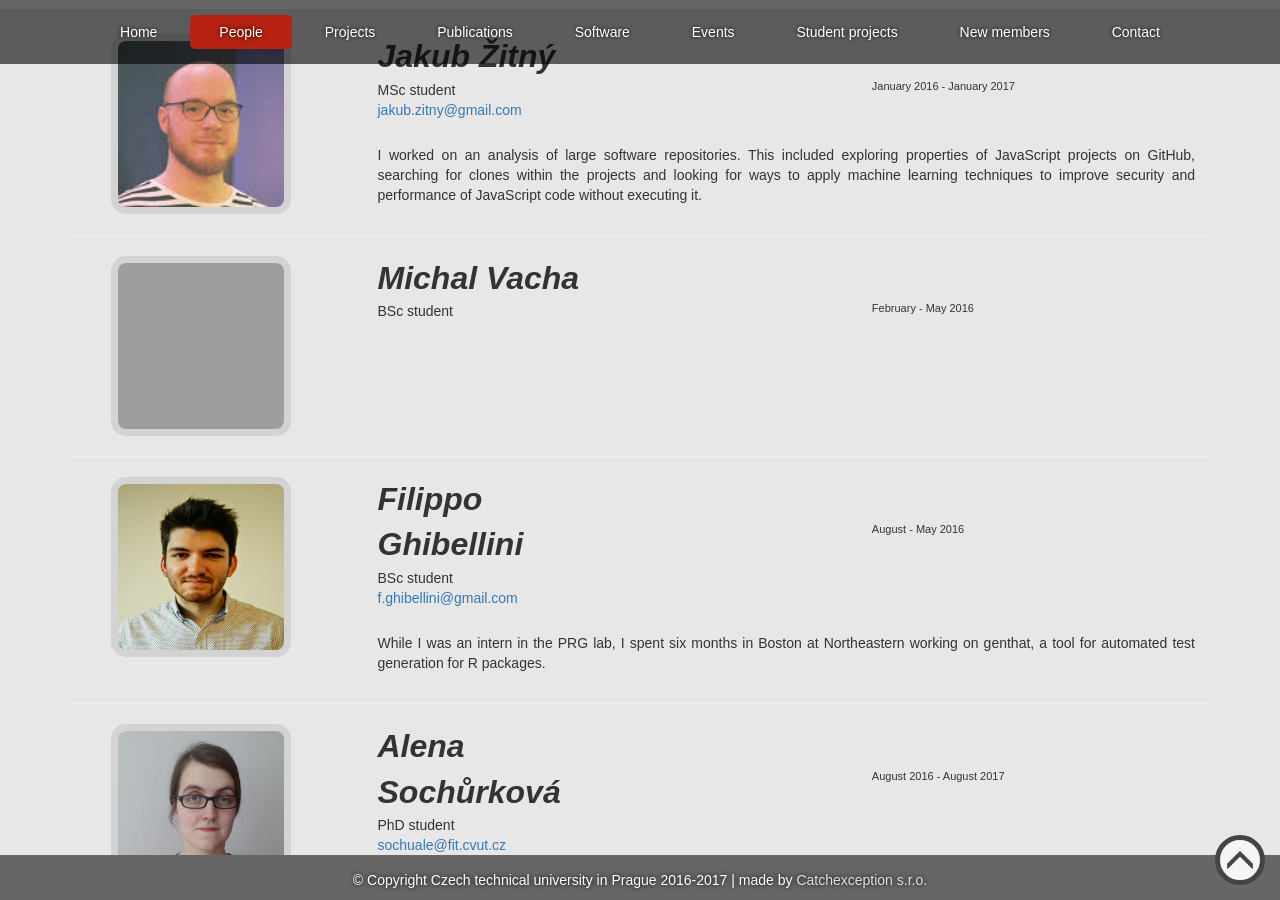
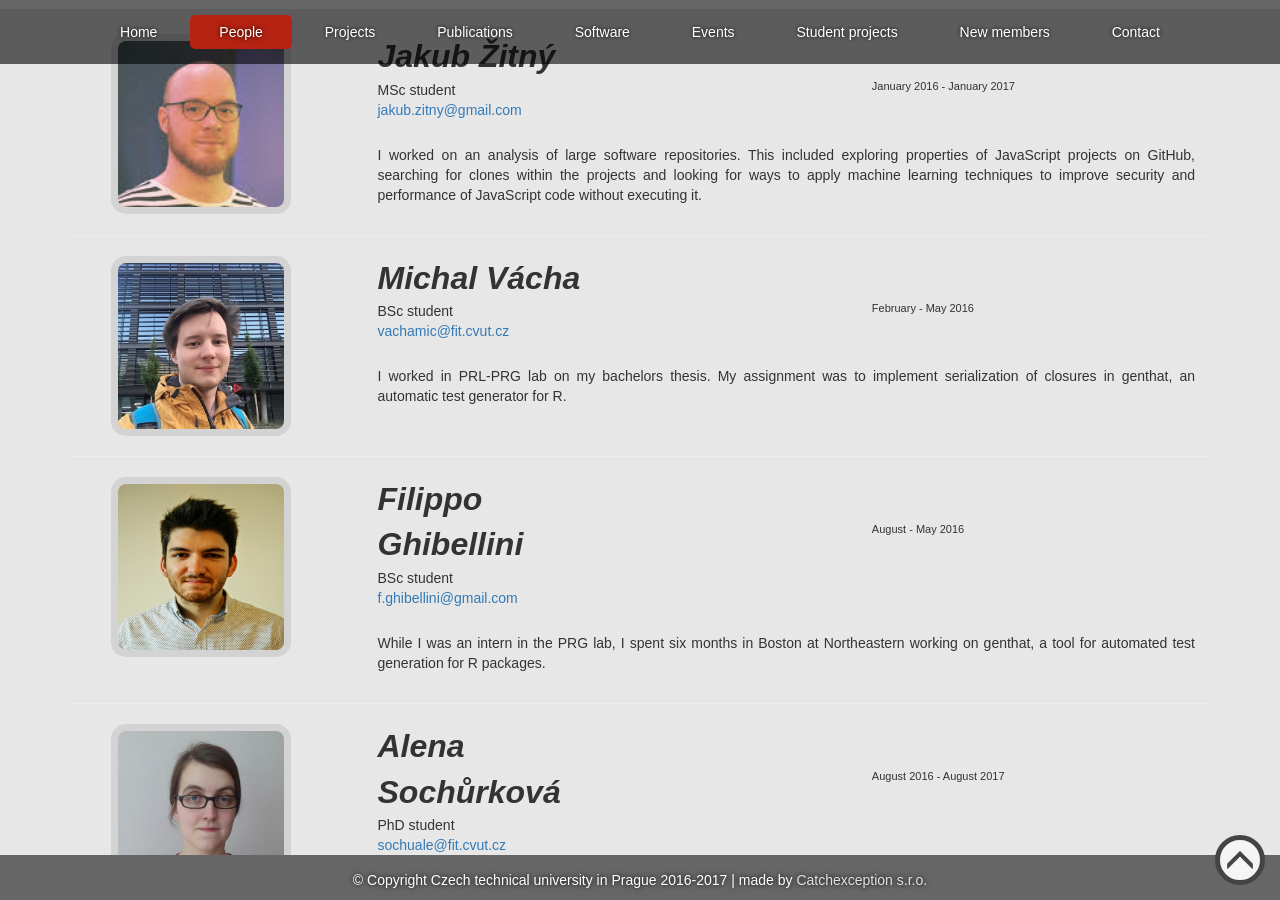
Before and after one commit to PRL-PRG/prl-prg.github.io, a Jekyll site: the page built from people.md, in a window 1280 px wide and 900 px high, scrolled down 2157 px. Built offline with Jekyll 4.4.1, drawn with Linux system fonts in a browser that asks for light colours; grey boxes are pictures that could not be loaded.

Commit message:
Updated Michal's profile

```diff
--- a/people.md
+++ b/people.md
@@ -81,10 +81,13 @@ people:
     note: "I worked on an analysis of large software repositories. This included exploring properties of JavaScript projects on GitHub, searching for clones within the projects and looking for ways to apply machine learning techniques to improve security and performance of JavaScript code without executing it."
 
   - type: alumni
-    name: Michal Vacha
+    name: Michal Vácha
+    photo: michal_vacha.jpg
     title: BSc student
+    email: vachamic@fit.cvut.cz
     bio:
     - February - May 2016
+    note: "I worked in PRL-PRG lab on my bachelors thesis. My assignment was to implement serialization of closures in genthat, an automatic test generator for R."
 
   - type: alumni
     name: Filippo Ghibellini
```
Also changed, not shown: images/people/michal_vacha.jpg (added).
